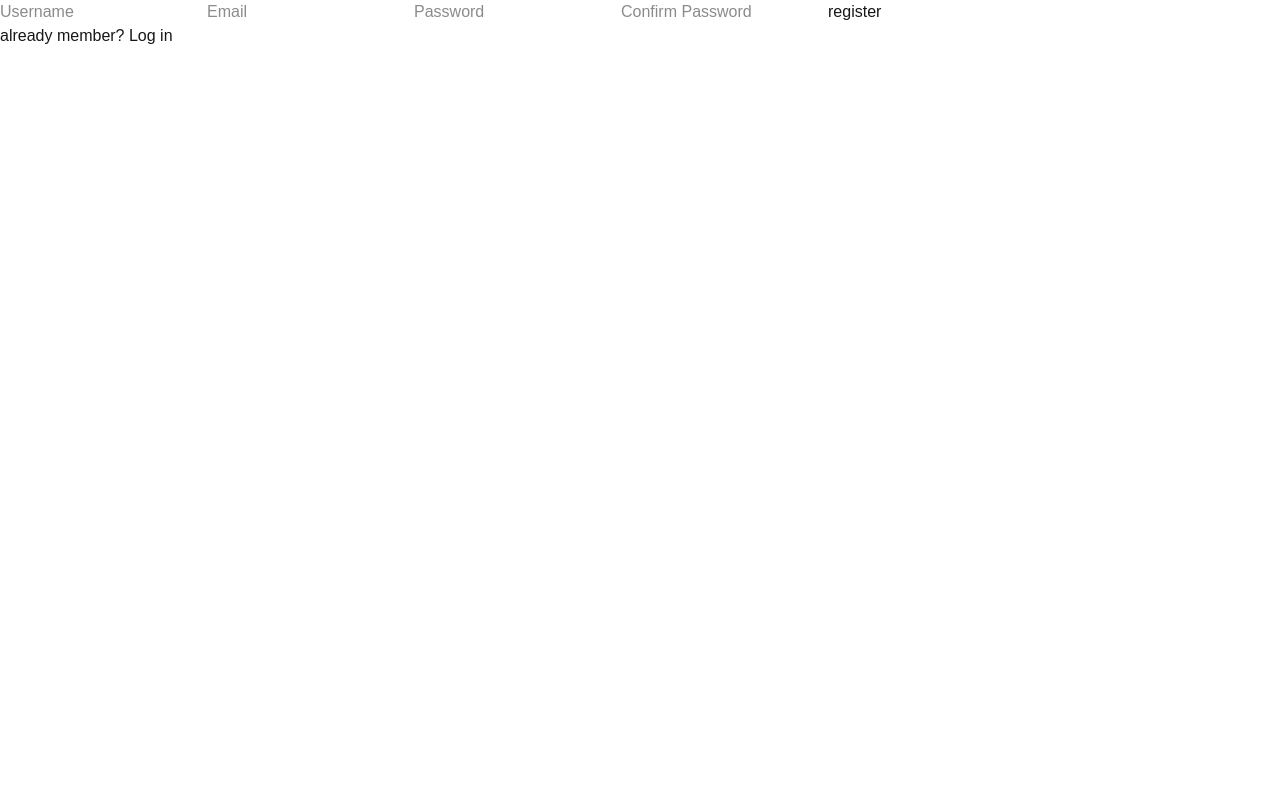
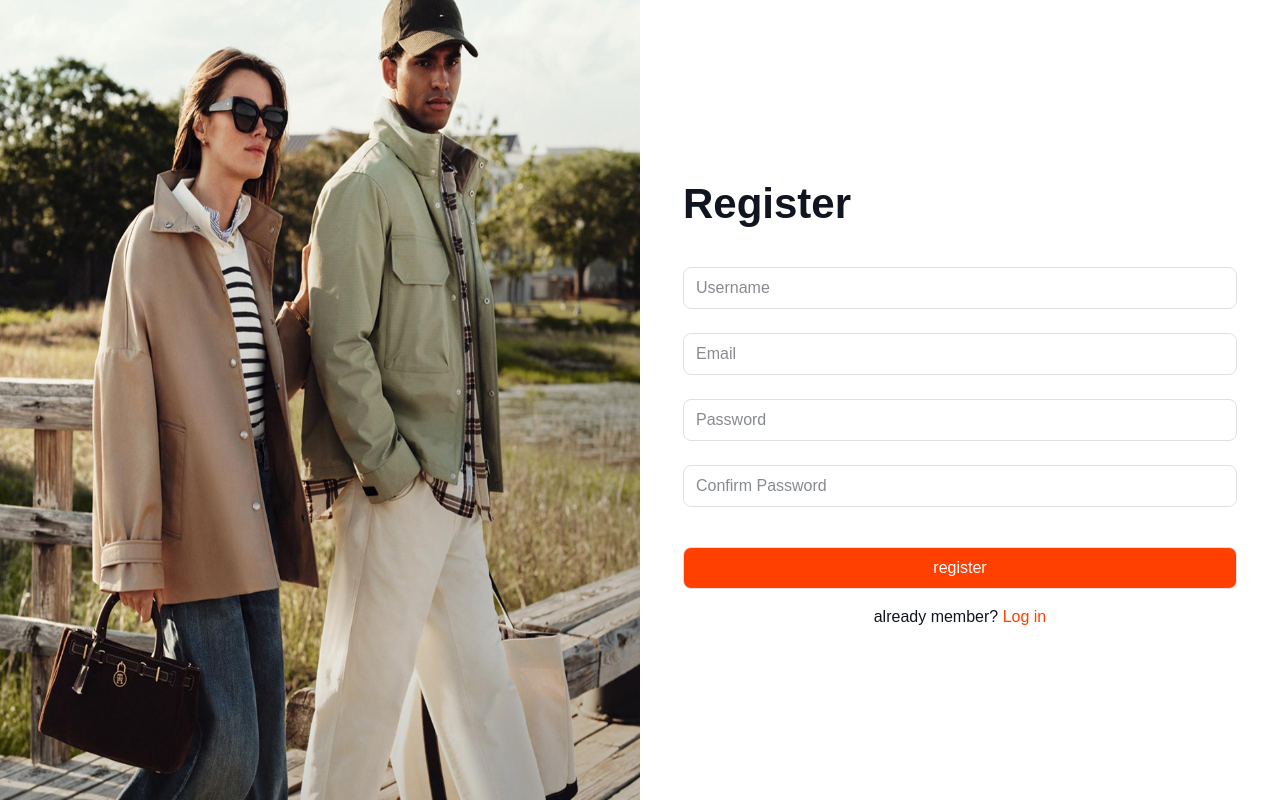
Before and after one commit to khatias/rdbr_project, a Next.js app: page /signup in a window 1280 px wide. Built offline with nearby package versions, Linux system fonts and the light colour scheme.

Commit message:
style(signup): add layout and UI styling for signup page

```diff
--- a/src/app/(auth)/signup/page.tsx
+++ b/src/app/(auth)/signup/page.tsx
@@ -1,9 +1,21 @@
 import React from "react";
+import Image from "next/image";
+import sideImage from "../../../assets/authimage.png";
 import SignupForm from "@/components/auth/SignupForm";
 function page() {
   return (
-    <div>
-      <SignupForm />
+    <div className="grid grid-cols-2 min-h-screen text-[#10151F]  ">
+      <div className="relative ">
+        <Image
+          src={sideImage}
+          alt="Side Image"
+          fill
+          className="w-full h-full"
+        />
+      </div>
+      <div className="flex justify-center items-center ">
+        <SignupForm />
+      </div>
     </div>
   );
 }
--- a/src/components/auth/SignupForm.tsx
+++ b/src/components/auth/SignupForm.tsx
@@ -38,28 +38,53 @@ function SignupForm() {
   }
 
   return (
-    <div>
-      <form onSubmit={onSubmit}>
-        <input name="username" type="text" placeholder="Username" required />
-        <input name="email" type="email" placeholder="Email" required />
+    <div className="flex justify-center items-center ">
+      <div className="">
+        <h2 className="text-[42px] font-semibold ">Register</h2>
+        <form onSubmit={onSubmit} className="flex flex-col gap-6 mt-8">
+          <input
+            name="username"
+            type="text"
+            placeholder="Username"
+            required
+            className="h-[42px] w-[554px] rounded-[8px] border border-[#E1DFE1] px-3"
+          />
+          <input
+            name="email"
+            type="email"
+            placeholder="Email"
+            required
+            className="h-[42px] w-[554px] rounded-[8px] border border-[#E1DFE1] px-3"
+          />
           <input
             name="password"
             type="password"
             placeholder="Password"
             required
+            className="h-[42px] w-[554px] rounded-[8px] border border-[#E1DFE1] px-3"
           />
           <input
             name="password_confirmation"
             type="password"
             placeholder="Confirm Password"
             required
+            className="h-[42px] w-[554px] rounded-[8px] border border-[#E1DFE1] px-3"
           />
-        <button type="submit">register</button>
+          <button
+            className="h-[42px] w-[554px] rounded-[8px] border border-[#E1DFE1]  px-3 mt-4 bg-[#FF4000] text-white font-medium"
+            type="submit"
+          >
+            register
+          </button>
         </form>
         {error && <p style={{ color: "red" }}>{error}</p>}
+        <div className="mt-4 text-center">
+          {" "}
           <p>
-        already member? <Link href="/login">Log in</Link>
+            already member? <Link href="/login"> <span className="text-[#FF4000] font-medium">Log in</span></Link>
           </p>
+        </div>
+      </div>
     </div>
   );
 }
```
Lines whose indentation alone changed are shown as unchanged.
